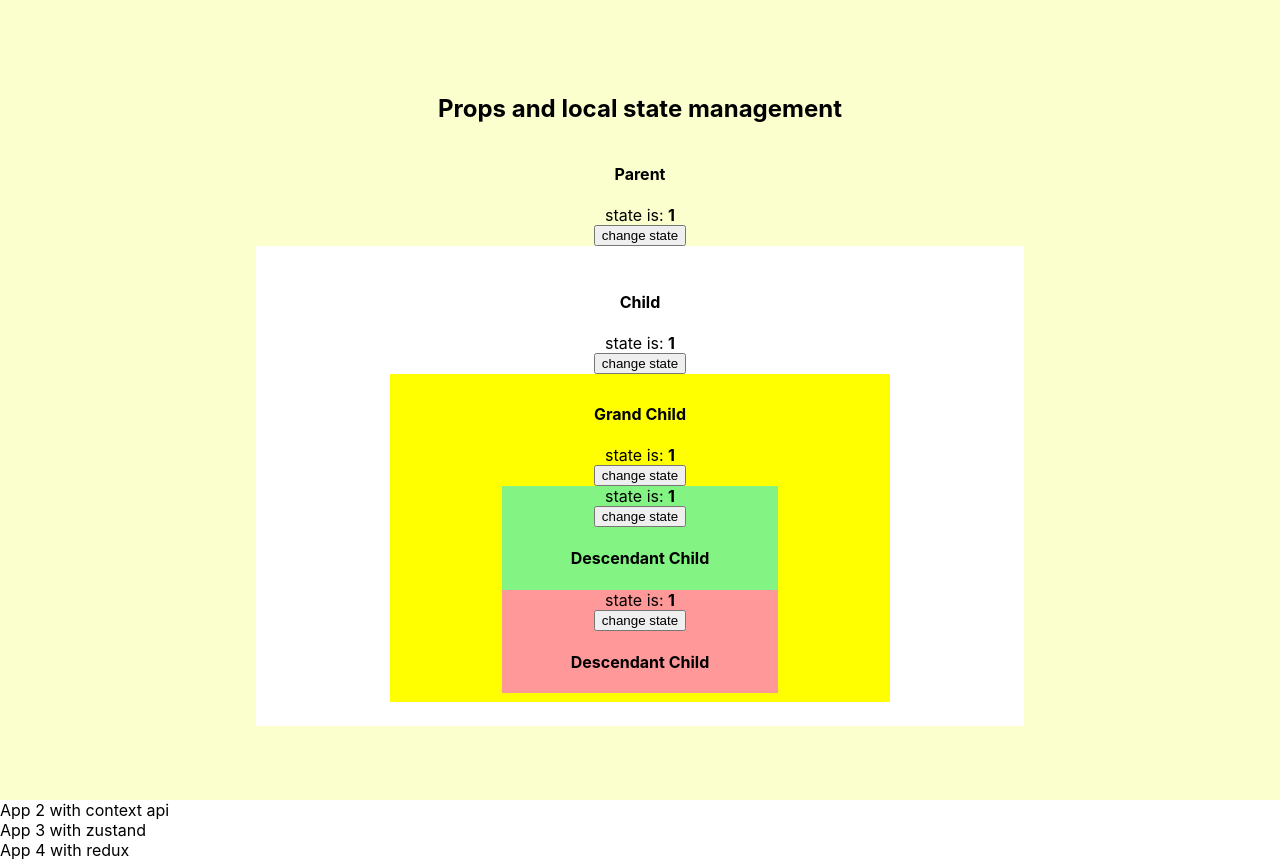
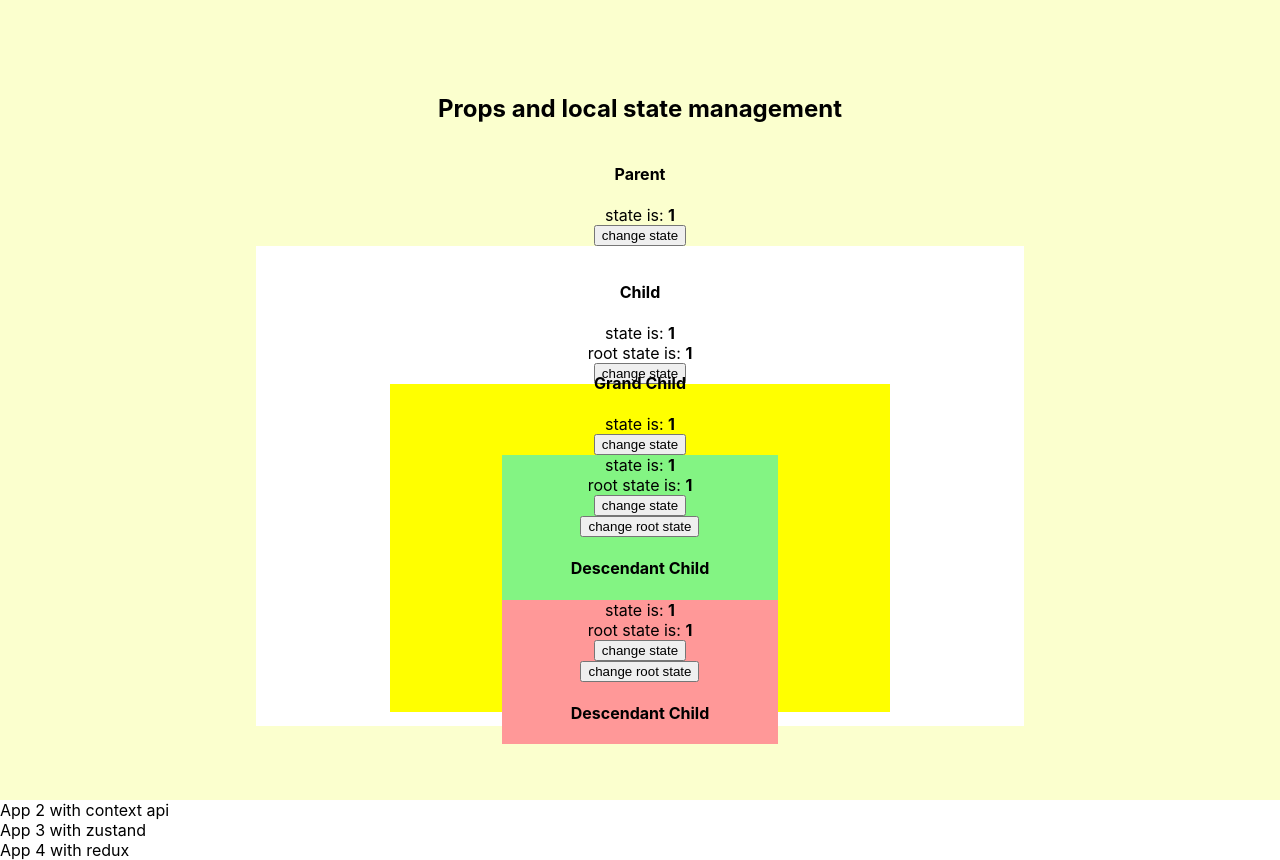
Before and after one commit to audreybozorgi/different-state-management-flow, a React (Create React App) app: page / in a window 1280 px wide. Built offline with nearby package versions, Linux system fonts and the light colour scheme.

Commit message:
change root state in child

```diff
--- a/src/App.js
+++ b/src/App.js
@@ -10,14 +10,18 @@ function App() {
       <h4>Parent</h4>
       <span>state is: <b>{state}</b></span>
       <button onClick={() => setState(prev => prev += 1)}>change state</button>
-      <ChildComponent cbg='white' />
+      <ChildComponent
+        cbg='white'
+        rootState={state}
+        setRootState={setState}
+      />
     </div>
   );
 }
 
 export default App;
 
-const ChildComponent = ({cbg}) => {
+const ChildComponent = ({cbg, rootState, setRootState}) => {
   const [state, setState] = useState(1)
   console.log('render child');
   return (
@@ -34,14 +38,18 @@ const ChildComponent = ({cbg}) => {
       >
       <h4>Child</h4>
       <span>state is: <b>{state}</b></span>
+      <span>root state is: <b>{rootState}</b></span>
       <button onClick={() => setState(prev => prev += 1)}>change state</button>
-
-      <GrandChildComponent gbg='yellow' />
+      <GrandChildComponent
+        gbg='yellow'
+        rootState={rootState}
+        setRootState={setRootState}
+      />
     </div>
   )
 }
 
-const GrandChildComponent = ({gbg}) => {
+const GrandChildComponent = ({gbg, rootState, setRootState}) => {
   const [state, setState] = useState(1)
 
   console.log('render grand child');
@@ -61,13 +69,21 @@ const GrandChildComponent = ({gbg}) => {
       <h4>Grand Child</h4>
       <span>state is: <b>{state}</b></span>
       <button onClick={() => setState(prev => prev += 1)}>change state</button>
-      <DescendantComponent dbg={'#83f483'}/>
-      <DescendantComponent dbg={'#ff9898'}/>
+      <DescendantComponent
+        dbg={'#83f483'}
+        rootState={rootState}
+        setRootState={setRootState}
+      />
+      <DescendantComponent
+        dbg={'#ff9898'}
+        rootState={rootState}
+        setRootState={setRootState}
+      />
     </div>
   )
 }
 
-const DescendantComponent = ({dbg}) => {
+const DescendantComponent = ({dbg, rootState, setRootState}) => {
   const [state, setState] = useState(1)
   console.log('render descendant');
   return (
@@ -83,7 +99,9 @@ const DescendantComponent = ({dbg}) => {
       }}
     >
       <span>state is: <b>{state}</b></span>
+      <span>root state is: <b>{rootState}</b></span>
       <button onClick={() => setState(prev => prev += 1)}>change state</button>
+      <button onClick={() => setRootState(prev => prev += 1)}>change root state</button>
       <h4>Descendant Child</h4>
     </div>
   )
```
